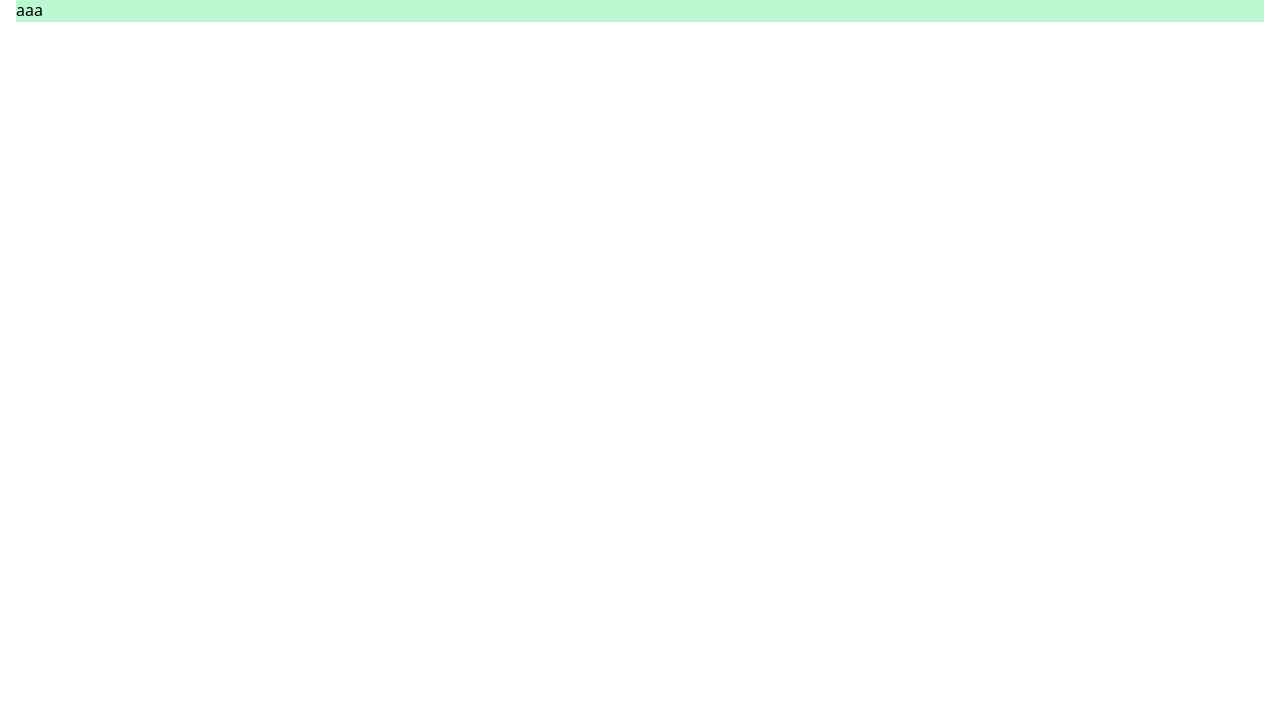
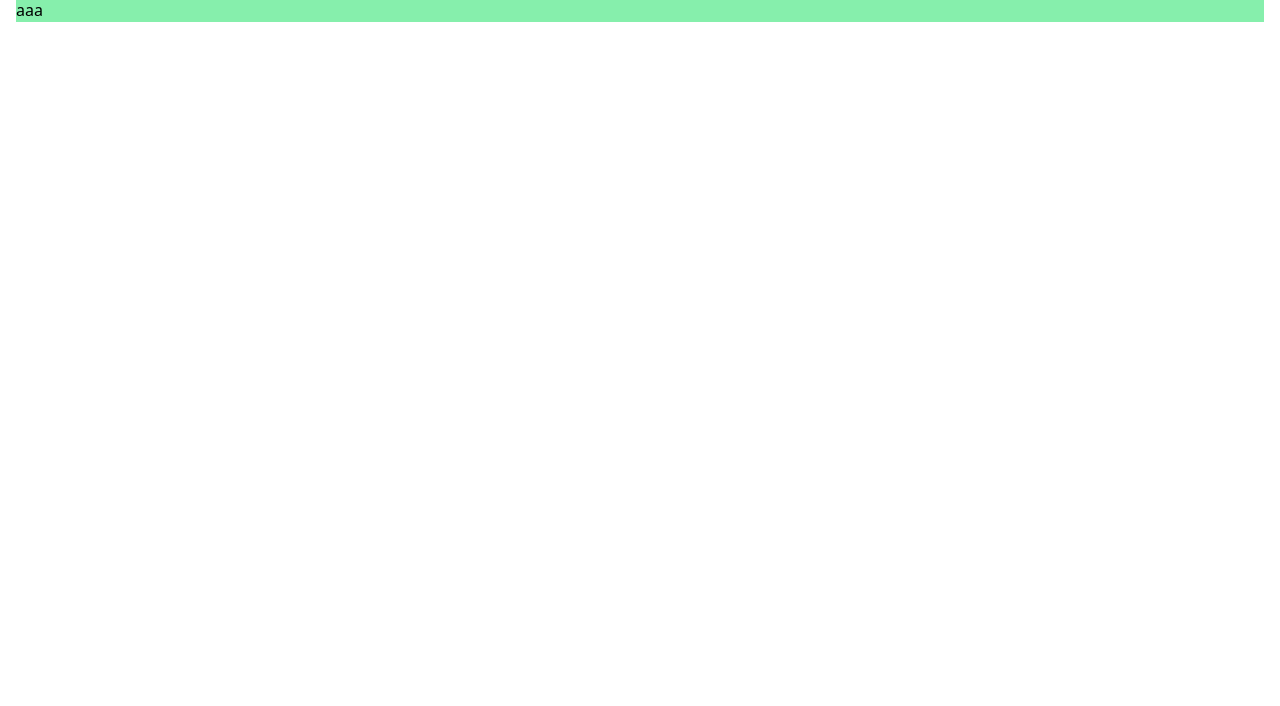
Before and after one commit to yasu-s/tailwindcss-sample, a website: page src/index.html in a window 1280 px wide. Shown: the part 94-800 px from the top of the page. Drawn offline with nearby package versions, Linux system fonts and the light colour scheme; files that its build step writes are made by us from their sources.

Commit message:
一時保存

```diff
--- a/src/input.css
+++ b/src/input.css
@@ -4,6 +4,6 @@
 
 @layer components {
   .hoge {
-    @apply bg-green-200;
+    @apply bg-green-300;
   }
 }
```
